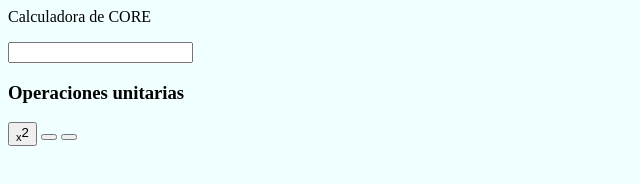
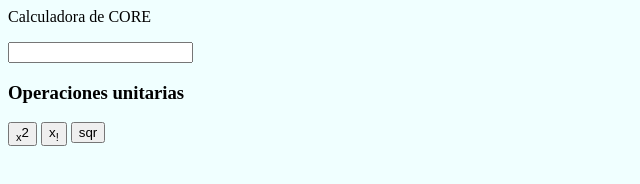
Before and after one commit to Nerio-Messino/DUDAS_P3, a website: page index.html in a window 1280 px wide. Shown: the whole page, without its empty margins (0-640 px from the left). Drawn offline with Linux system fonts and the light colour scheme.

Commit message:
añadimos nombres a los botones

```diff
--- a/index.html
+++ b/index.html
@@ -8,8 +8,8 @@
     <p><input type="text" id="pantalla"></p>
     <h3>Operaciones unitarias</h3>
     <button id="cuadrado" onclick="addEventListener(click,CalcularCuadrado() )" > <sub>x</sub>2 </button>
-    <button id="&quot;factorial&quot;" onclick="addEventListener(click, CalcularFactorial,)"> </button>
-    <button id="raiz" onclick="addEventListener(click, CalcularRaiz,)"> </button>
+    <button id="&quot;factorial&quot;" onclick="addEventListener(click, CalcularFactorial,)">x<sub>!</sub> </button>
+    <button id="raiz" onclick="addEventListener(click, CalcularRaiz,)">sqr </button>
 
 
     <script type="text/javascript">
```
